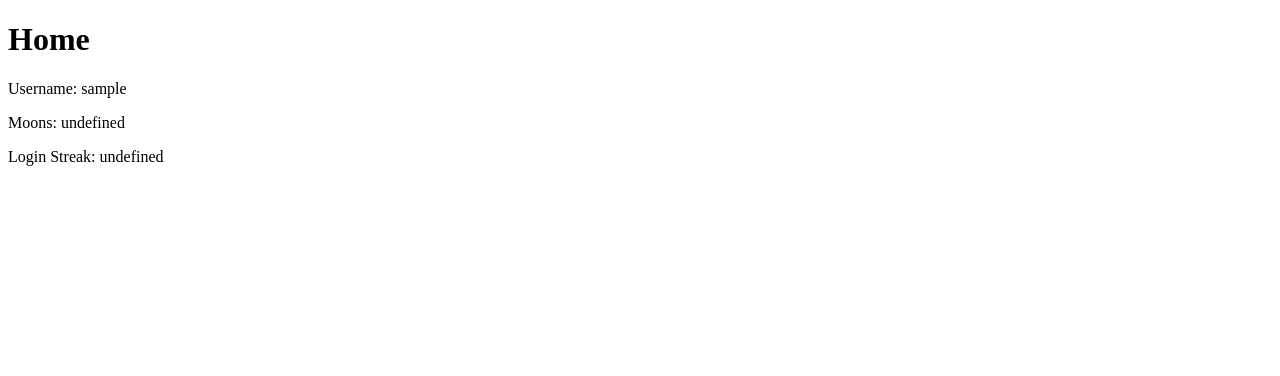
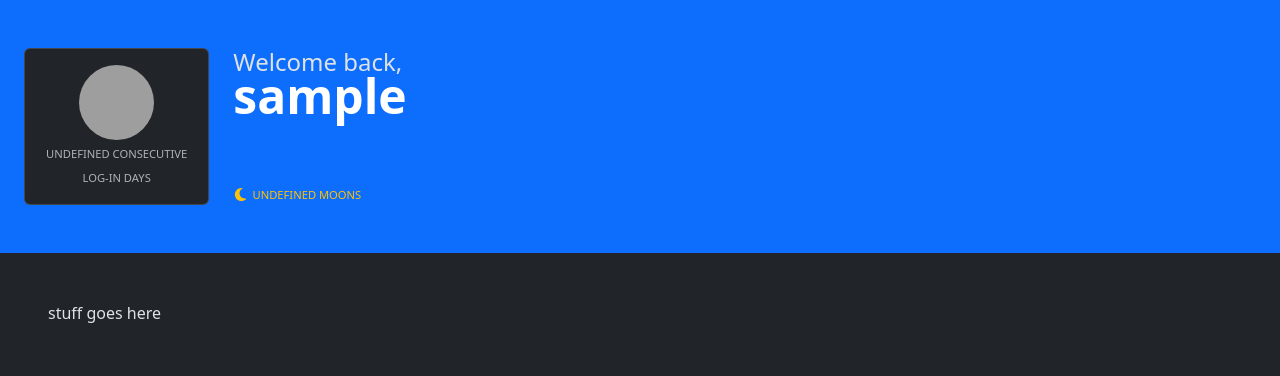
Before and after one commit to chicken-nugget1104/division, a website: page home/index.html in a window 1280 px wide. Drawn offline with nearby package versions, Linux system fonts and the light colour scheme; sample sign-in values are in the browser's storage; grey boxes are pictures that could not be loaded.

Commit message:
feat: copy index.html over to /home/index.html

```diff
--- a/home/index.html
+++ b/home/index.html
@@ -1,17 +1,43 @@
 <!DOCTYPE html>
-<html lang="en">
+<html lang="en" data-bs-theme="dark">
   <head>
+    <!-- META TAGS -->
     <meta charset="UTF-8">
     <meta name="viewport" content="width=device-width, initial-scale=1.0">
-  <title>Home</title>
+
+    <!-- PUBLIC -->
+    <title>Welcome Back to Division!</title>
+
+    <!-- RESOURCES -->
+    <link rel="stylesheet" href="/assets/style.css" type="text/css">
+    <link href="https://cdn.jsdelivr.net/npm/bootstrap@5.3.3/dist/css/bootstrap.min.css" rel="stylesheet" integrity="sha384-QWTKZyjpPEjISv5WaRU9OFeRpok6YctnYmDr5pNlyT2bRjXh0JMhjY6hW+ALEwIH" crossorigin="anonymous">
   </head>
   <body>
-  <h1>Home</h1>
-  <div id="user-info">
-    <p>Username: <span id="username"></span></p>
-    <p>Moons: <span id="moons"></span></p>
-    <p>Login Streak: <span id="login-streak"></span></p>
+    <div class="row px-4 py-5 bg-primary">
+      <div class="col-md-2">
+        <div class="card">
+          <div class="card-body text-center">
+            <img src="https://c0.ptacdn.com/thumbnails/avatars/5570642912b4bf79e51c2a884ffa0ca05ebaa95c368df3c5fc438968de1c426a-icon.png" alt="Your Avatar Headshot" class="headshot">
+            <br>
+            <small class="tiny text-muted"><span id="login-streak">-</span> Consecutive Log-in Days</small>
           </div>
+        </div>
+      </div>
+      <div class="col position-relative">
+        <h4 class="fw-lighter mb-0">Welcome back,</h4>
+        <h1 class="display-5 fw-bold text-body-emphasis" style="margin-top: -10px;" id="username"></h1>
+        <div style="position: absolute; bottom: 0;">
+          <img src="/assets/moon-solid.svg" alt="Moon Currency Icon" class="moons">
+          <small class="tiny text-warning">
+            <span id="moons">-</span>
+            Moons
+          </small>
+        </div>
+      </div>
+    </div>
+    <main id="page">
+      stuff goes here
+    </main>
 
     <script>
       document.addEventListener('DOMContentLoaded', () => {
```
Lines whose indentation alone changed are shown as unchanged.
